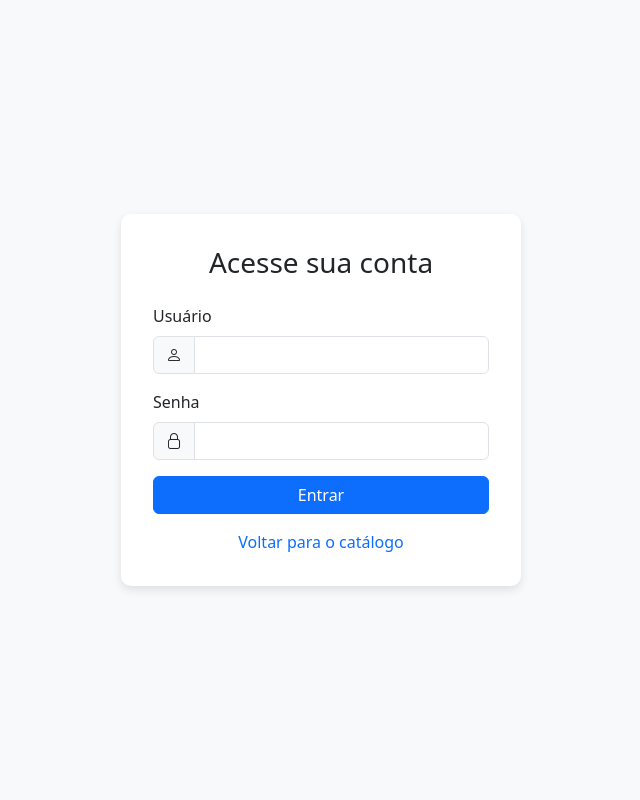
After one commit to svisentini/sv-django-04-pfsj, a Django app: template pfsj/templates/login.html in a window 1280 px wide. The commit adds this page. Shown: the whole page, without its empty margins (319-959 px from the left). Run offline with Django 3.2, Linux system fonts and the light colour scheme; the template is opened without the code that fills it, so the values that code supplies are empty.

Commit message:
Tela de login

```diff
--- a/configuracoes/settings.py
+++ b/configuracoes/settings.py
@@ -141,3 +141,6 @@ STATIC_ROOT = os.path.join(BASE_DIR, 'staticfiles')
 DEFAULT_AUTO_FIELD = 'django.db.models.BigAutoField'
 
 MEDIA_ROOT = os.path.join(BASE_DIR, 'media')
+
+LOGIN_REDIRECT_URL = 'listaJoias'  # ou use o nome da URL: LOGIN_REDIRECT_URL = 'listagem_joias'
+LOGOUT_REDIRECT_URL = 'listaJoias'
--- a/configuracoes/urls.py
+++ b/configuracoes/urls.py
@@ -17,11 +17,14 @@ Including another URLconf
 from django.conf import settings
 from django.conf.urls.static import static
 from django.contrib import admin
+from django.contrib.auth.views import LoginView, LogoutView
 from django.urls import path, include
 
 urlpatterns = [
     path("pfsj/", include("pfsj.urls")),
     path('admin/', admin.site.urls),
+    path('login/',  LoginView.as_view(template_name='login.html'), name='login'),
+    path('logout/', LogoutView.as_view(), name='logout'),
 ]
 
 if settings.DEBUG:
--- /dev/null
+++ b/pfsj/templates/login.html
@@ -0,0 +1,67 @@
+{% load static %}
+<!DOCTYPE html>
+<html lang="pt-br">
+<head>
+    <meta charset="UTF-8">
+    <meta name="viewport" content="width=device-width, initial-scale=1.0">
+    <title>Login</title>
+    <link href="https://cdn.jsdelivr.net/npm/bootstrap@5.3.0/dist/css/bootstrap.min.css" rel="stylesheet">
+    <link rel="stylesheet" href="https://cdn.jsdelivr.net/npm/bootstrap-icons/font/bootstrap-icons.css">
+    <style>
+        body {
+            background-color: #f8f9fa;
+            display: flex;
+            align-items: center;
+            justify-content: center;
+            height: 100vh;
+        }
+        .login-container {
+            background: white;
+            padding: 2rem;
+            border-radius: 10px;
+            box-shadow: 0px 4px 10px rgba(0, 0, 0, 0.1);
+            width: 100%;
+            max-width: 400px;
+        }
+    </style>
+</head>
+<body>
+
+    <div class="login-container">
+        <h3 class="text-center mb-4">Acesse sua conta</h3>
+
+        {% if form.errors %}
+            <div class="alert alert-danger">
+                Usuário ou senha incorretos. Tente novamente.
+            </div>
+        {% endif %}
+
+        <form method="post">
+            {% csrf_token %}
+
+            <div class="mb-3">
+                <label for="id_username" class="form-label">Usuário</label>
+                <div class="input-group">
+                    <span class="input-group-text"><i class="bi bi-person"></i></span>
+                    <input type="text" name="username" id="id_username" class="form-control" required>
+                </div>
+            </div>
+
+            <div class="mb-3">
+                <label for="id_password" class="form-label">Senha</label>
+                <div class="input-group">
+                    <span class="input-group-text"><i class="bi bi-lock"></i></span>
+                    <input type="password" name="password" id="id_password" class="form-control" required>
+                </div>
+            </div>
+
+            <button type="submit" class="btn btn-primary w-100">Entrar</button>
+        </form>
+
+        <div class="text-center mt-3">
+            <a href="{% url 'listaJoias' %}" class="text-decoration-none">Voltar para o catálogo</a>
+        </div>
+    </div>
+
+</body>
+</html>
--- a/pfsj/templates/pfsj/modal_joia_confirma_exclusao.html
+++ b/pfsj/templates/pfsj/modal_joia_confirma_exclusao.html
@@ -6,7 +6,7 @@
                     <button type="button" class="btn-close" data-bs-dismiss="modal" aria-label="Fechar"></button>
                 </div>
                 <div class="modal-body">
-                    <p>Tem certeza de que deseja excluir esta joia?</p>
+                    <p class="text-center">Tem certeza de que deseja excluir esta joia?</p>
                     <p><strong>Código:</strong> <span id="modalCodigo"></span></p>
                     <p><strong>Descrição:</strong> <span id="modalDescricao"></span></p>
                     <p><strong>Preço:</strong> R$ <span id="modalPreco"></span></p>
--- a/pfsj/views.py
+++ b/pfsj/views.py
@@ -1,4 +1,5 @@
 from django.contrib import messages
+from django.contrib.auth.decorators import login_required
 from django.shortcuts import render, redirect, get_object_or_404
 from django.http import HttpResponse, JsonResponse
 from django.views.decorators.http import require_POST
@@ -42,7 +43,7 @@ def cadastrar_joia(request):
 
     return render(request, 'pfsj/cadastro_joia.html', {'form': form})
 
-
+@login_required
 def excluir_joia(request, id):
     joia = get_object_or_404(Joia, id=id)
 
```
Also changed, not shown: pfsj/templates/pfsj/listar_produtos.html (+30 -4 lines), db.sqlite3.
